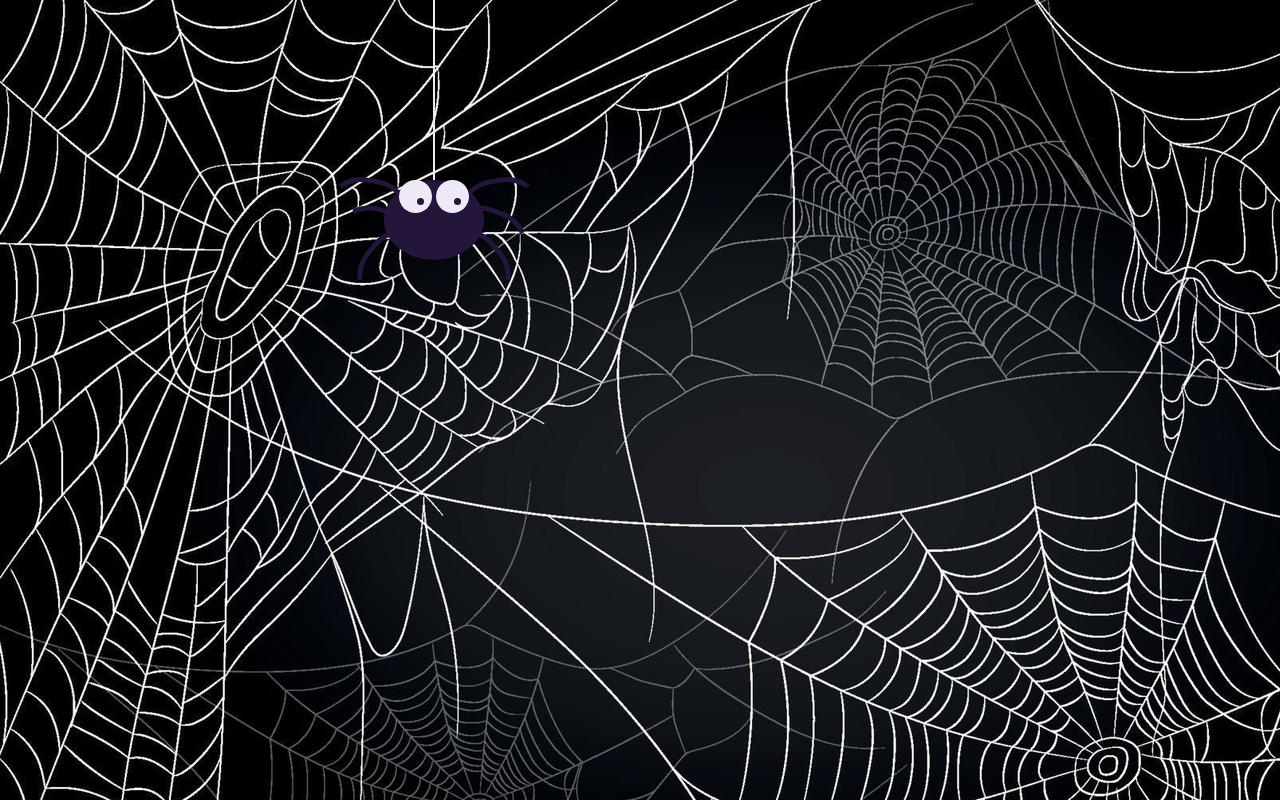
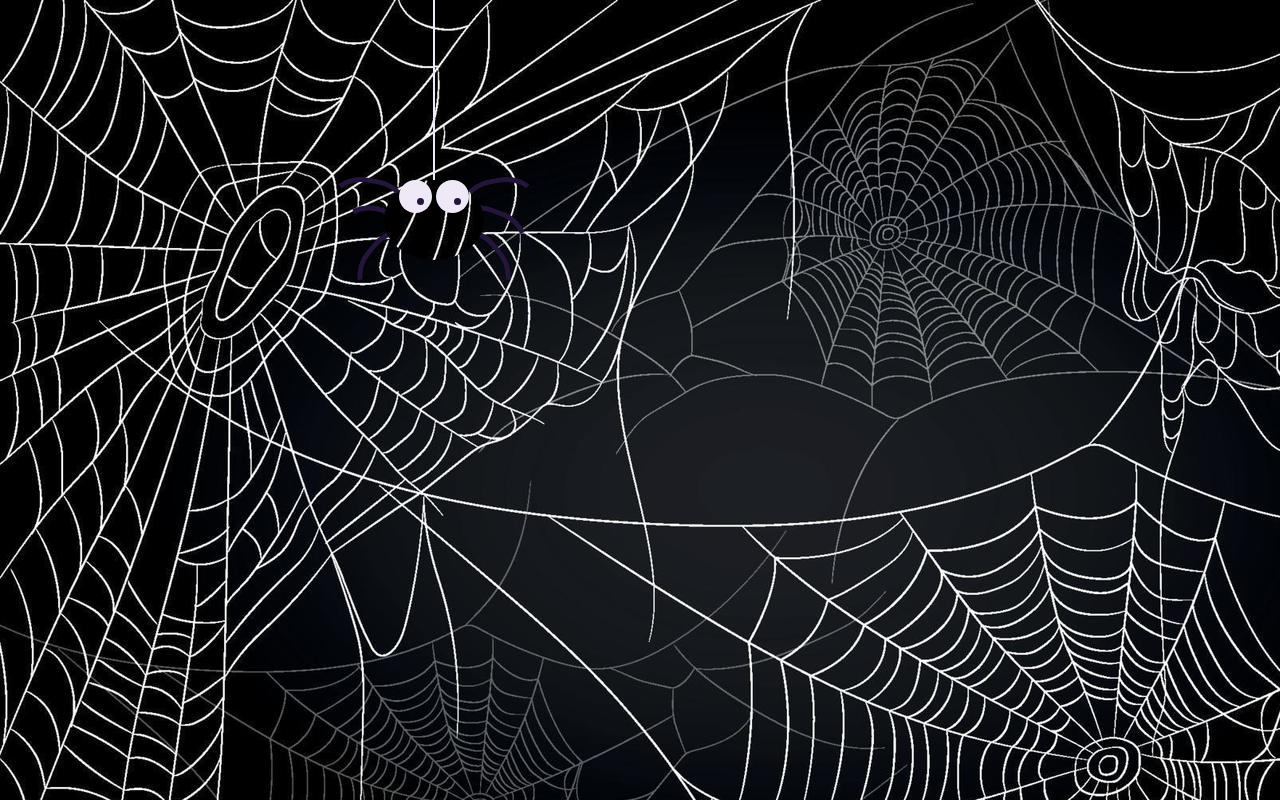
Before and after one commit to sofiarashid/tca1-spider, a plain HTML site: page index.html in a window 1280 px wide. Drawn offline with Linux system fonts and the light colour scheme.

Commit message:
fixed bg

```diff
--- a/spider.css
+++ b/spider.css
@@ -18,7 +18,7 @@ html {
 .spider .body {
   width: 100px;
   height: 80px;
-  background: #24153b;
+  background-image: url("spiderweb.jpg");
   position: relative;
   border-radius: 50%;
 }
```
